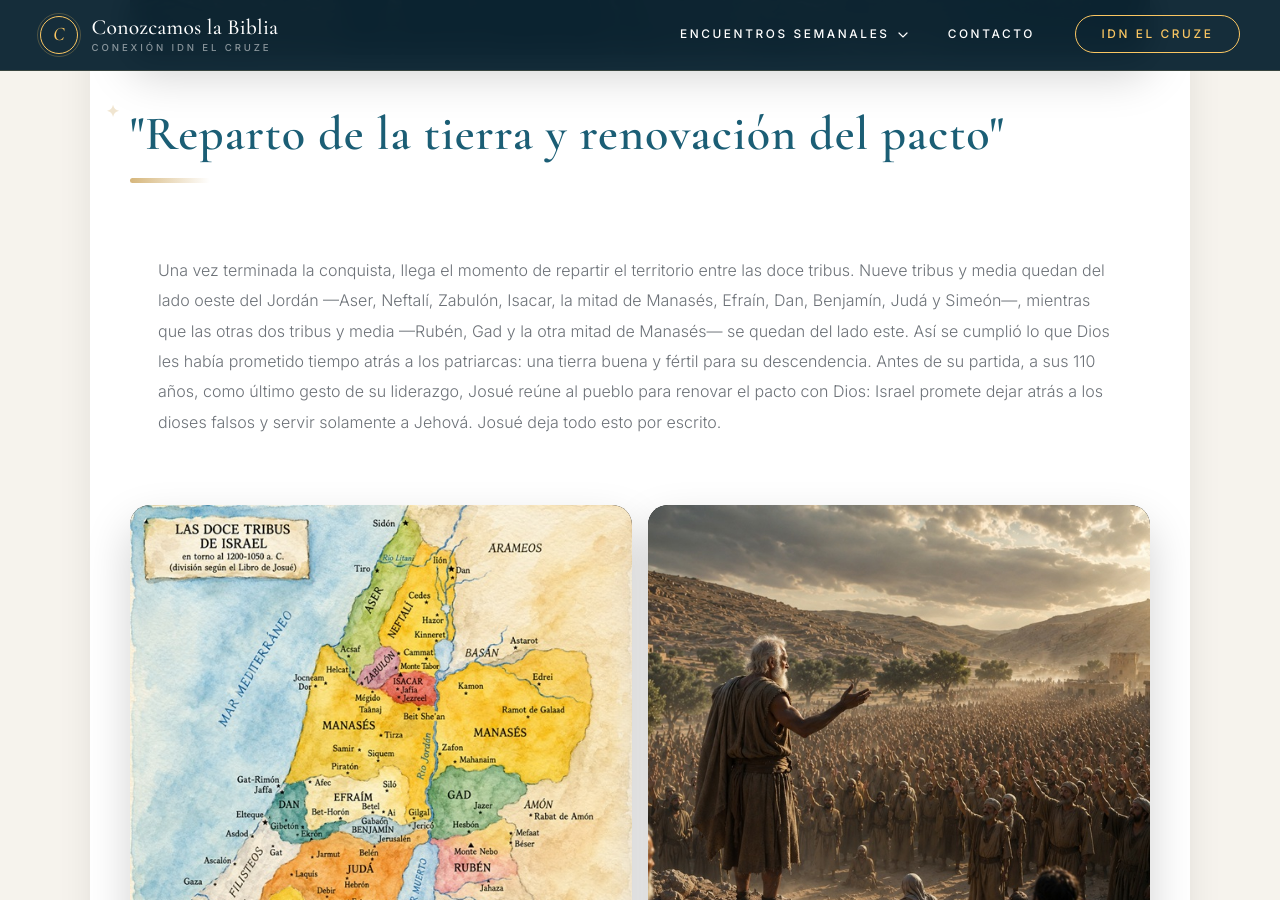
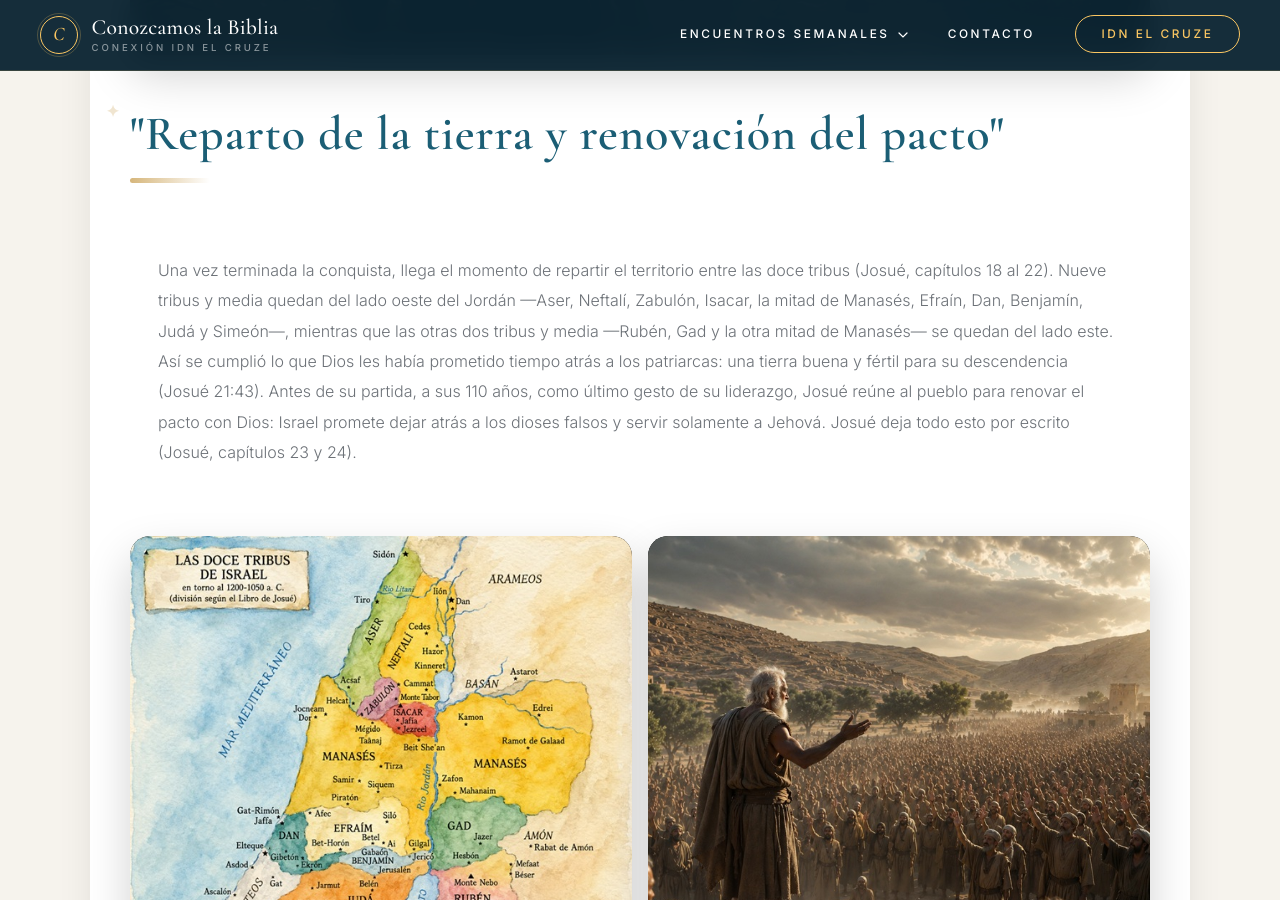
Before and after one commit to iporoma/conozcamoslabiblia, a Jekyll site: the page built from encuentro-n.html, in a window 1280 px wide and 900 px high, scrolled down 3814 px. Built offline with Jekyll 4.4.1, drawn with Linux system fonts in a browser that asks for light colours.

Commit message:
Update text with additional biblical references
Added references to biblical chapters for context.

```diff
--- a/encuentro-n.html
+++ b/encuentro-n.html
@@ -53,7 +53,7 @@ css: encuentros
 </div>
         <h2>"Reparto de la tierra y renovación del pacto"</h2>
         <div class="accordion-content">
-            <p>Una vez terminada la conquista, llega el momento de repartir el territorio entre las doce tribus. Nueve tribus y media quedan del lado oeste del Jordán —Aser, Neftalí, Zabulón, Isacar, la mitad de Manasés, Efraín, Dan, Benjamín, Judá y Simeón—, mientras que las otras dos tribus y media —Rubén, Gad y la otra mitad de Manasés— se quedan del lado este. Así se cumplió lo que Dios les había prometido tiempo atrás a los patriarcas: una tierra buena y fértil para su descendencia. Antes de su partida, a sus 110 años, como último gesto de su liderazgo, Josué reúne al pueblo para renovar el pacto con Dios: Israel promete dejar atrás a los dioses falsos y servir solamente a Jehová. Josué deja todo esto por escrito.</p>
+            <p>Una vez terminada la conquista, llega el momento de repartir el territorio entre las doce tribus (Josué, capítulos 18 al 22). Nueve tribus y media quedan del lado oeste del Jordán —Aser, Neftalí, Zabulón, Isacar, la mitad de Manasés, Efraín, Dan, Benjamín, Judá y Simeón—, mientras que las otras dos tribus y media —Rubén, Gad y la otra mitad de Manasés— se quedan del lado este. Así se cumplió lo que Dios les había prometido tiempo atrás a los patriarcas: una tierra buena y fértil para su descendencia (Josué 21:43). Antes de su partida, a sus 110 años, como último gesto de su liderazgo, Josué reúne al pueblo para renovar el pacto con Dios: Israel promete dejar atrás a los dioses falsos y servir solamente a Jehová. Josué deja todo esto por escrito (Josué, capítulos 23 y 24).</p>
         </div>
 
 <div class="image-row">
```
